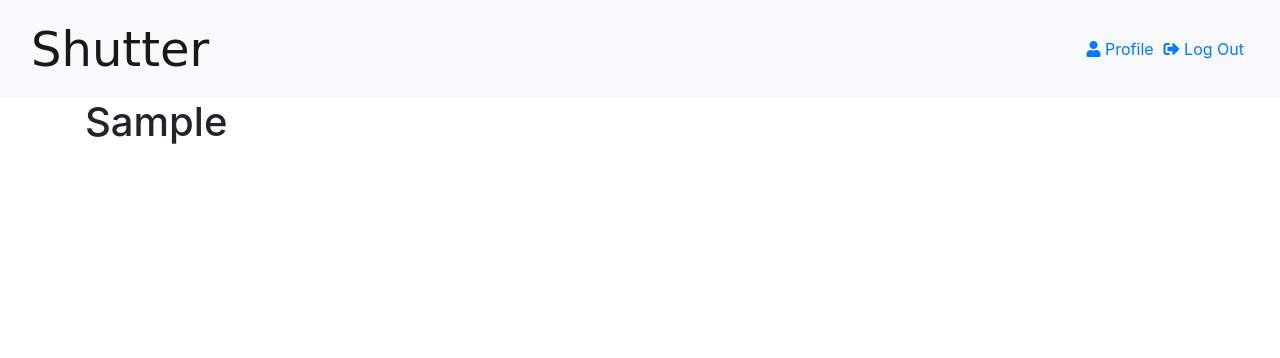
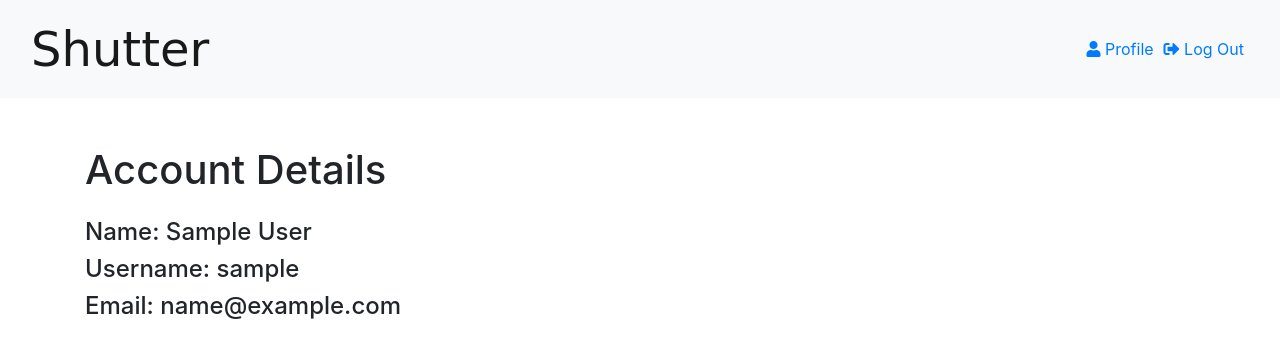
Before and after one commit to Seabhac-94/shutter, a Django app: page /accounts/profile/ in a window 1280 px wide. Shown: the top 358 px of the page. Run offline with Django 3.2, Linux system fonts and the light colour scheme; the visitor is signed in with stand-in values (Sample User, id 1); data comes from the database, SQL or seed files in the repository; some libraries are stand-ins or nearby versions; some web fonts are replaced.

Commit message:
adjusted profile

```diff
--- a/accounts/forms.py
+++ b/accounts/forms.py
@@ -22,7 +22,7 @@ class UserRegistrationForm(UserCreationForm):
 
     class Meta:
         model = User
-        fields = ['first_name', 'last_name', 'email', 'username', 'password1', 'password2']
+        fields = ['first_name', 'last_name', 'username', 'email', 'password1', 'password2']
 
     def clean_email(self):
         email = self.cleaned_data.get('email')
--- a/accounts/templates/profile.html
+++ b/accounts/templates/profile.html
@@ -6,15 +6,19 @@
 {% block content %}
 
 
-<div class="container">
-
-
+<div class="container profile-page">
 <div class="row">
     <div class="col-xs-12 col-sm-10 col-md-6">
-       <h1> {{ user.first_name }} </h1>
+       <h1 class=""> Account Details </h1>
+        <h4 class="mt-4">
+            Name: {{ user.first_name }} {{ user.last_name }}
+        </h4>
+        <h4 class="">
+            Username: {{ user.username }}
+        </h4>
+        <h4 class="">
+            Email: {{ user.email }}
+        </h4>
     </div>
 </div>
-
-
-
 {% endblock %}
--- a/static/css/style.css
+++ b/static/css/style.css
@@ -1,4 +1,6 @@
 @import url('https://fonts.googleapis.com/css2?family=Chelsea+Market&display=swap');
+
+/* base.html */
 
 .navbar-brand {
     font-family: 'Chelsea Market', cursive;
@@ -8,3 +10,10 @@
 .nav-padding {
     padding: 5px;
 }
+
+
+/* profile.html */
+
+.profile-page {
+    margin-top: 3em;
+}
```
